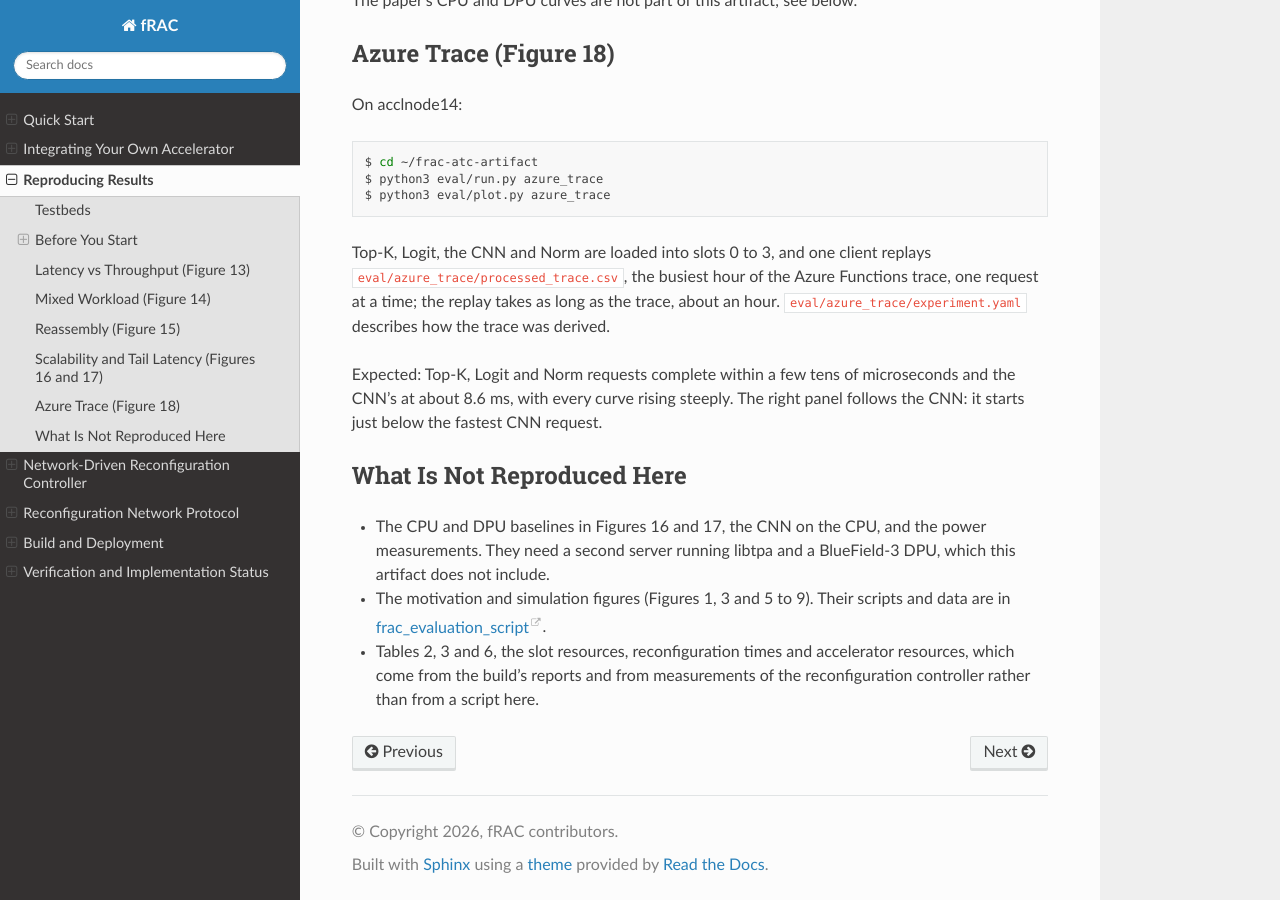
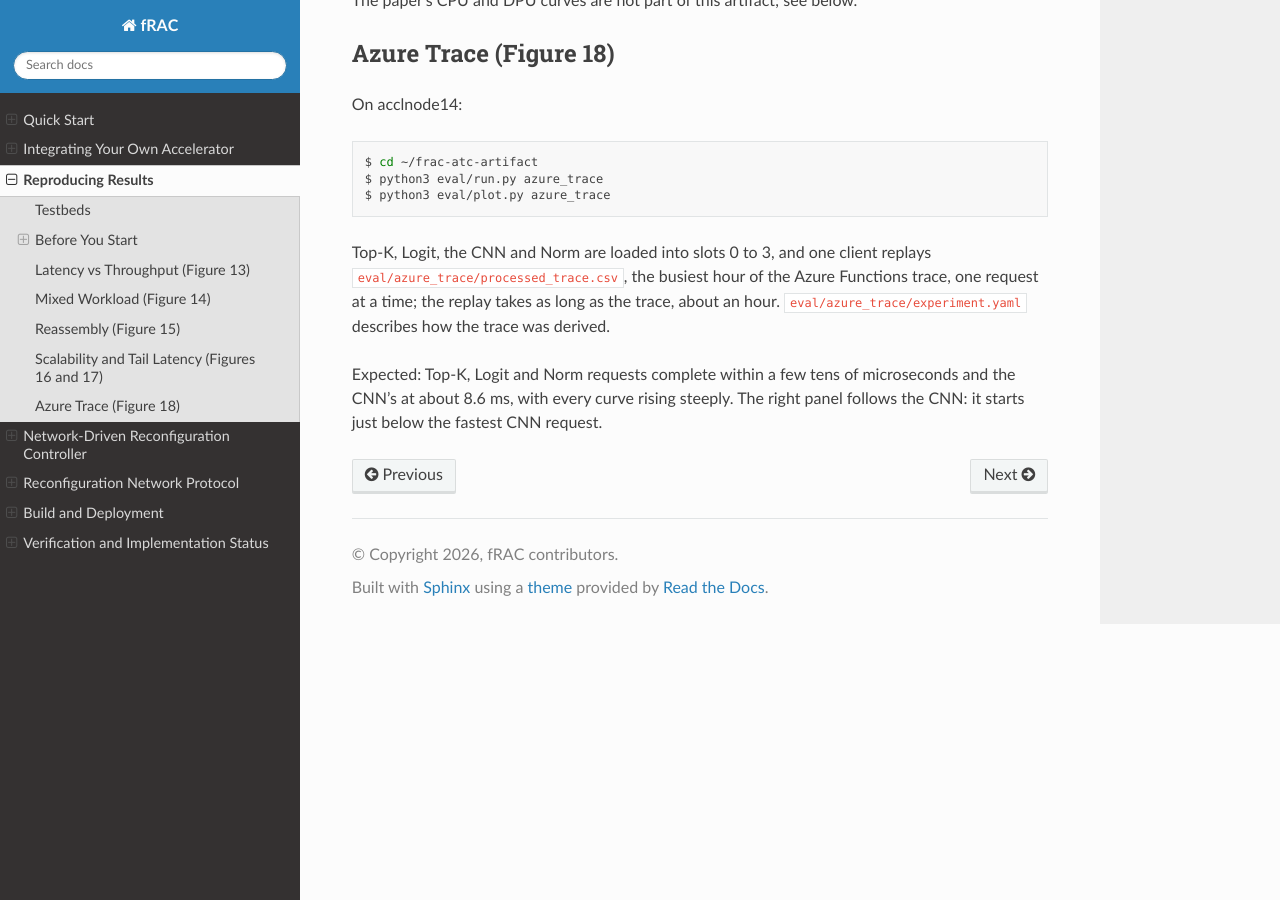
Before and after one commit to accl-kaust/frac-atc-artifact, a Sphinx documentation site: the page built from docs/reproducing-results.rst, in a window 1280 px wide and 900 px high, scrolled down 3894 px. Built offline with Sphinx 7.4.7 and the Read the Docs theme 3.1.0, drawn with Linux system fonts in a browser that asks for light colours.

```diff
--- a/docs/reproducing-results.rst
+++ b/docs/reproducing-results.rst
@@ -241,17 +241,3 @@
 microseconds and the CNN's at about 8.6 ms, with every curve rising steeply.
 The right panel follows the CNN: it starts just below the fastest CNN
 request.
-
-What Is Not Reproduced Here
----------------------------
-
-- The CPU and DPU baselines in Figures 16 and 17, the CNN on the CPU, and the
-  power measurements. They need a second server running libtpa and a
-  BlueField-3 DPU, which this artifact does not include.
-- The motivation and simulation figures (Figures 1, 3 and 5 to 9). Their
-  scripts and data are in
-  `frac_evaluation_script <https://github.com/accl-kaust/frac_evaluation_script>`_.
-- Tables 2, 3 and 6, the slot resources, reconfiguration times and
-  accelerator resources, which come from the build's reports and from
-  measurements of the reconfiguration controller rather than from a script
-  here.
```
Also changed, not shown: example/README.md (added).
